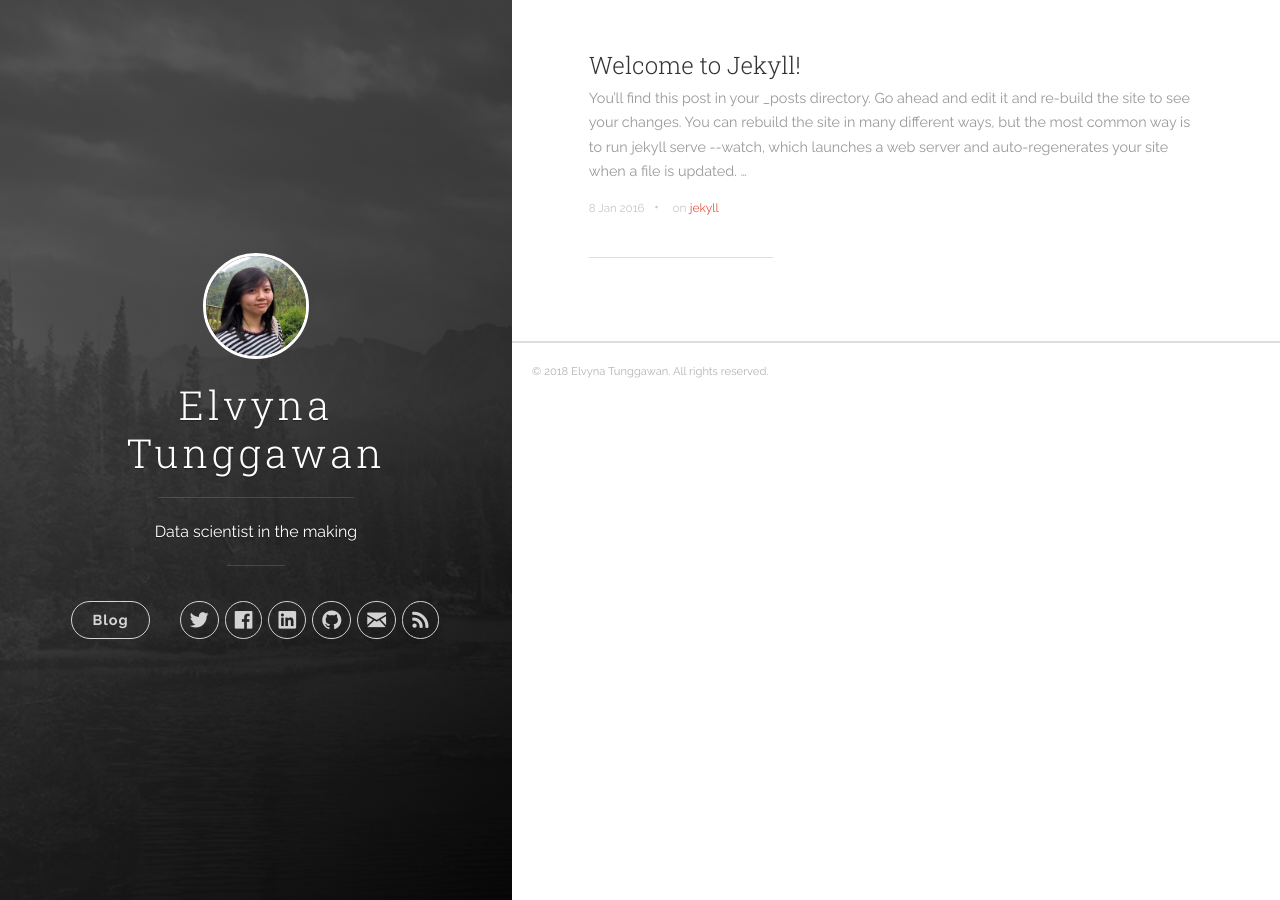
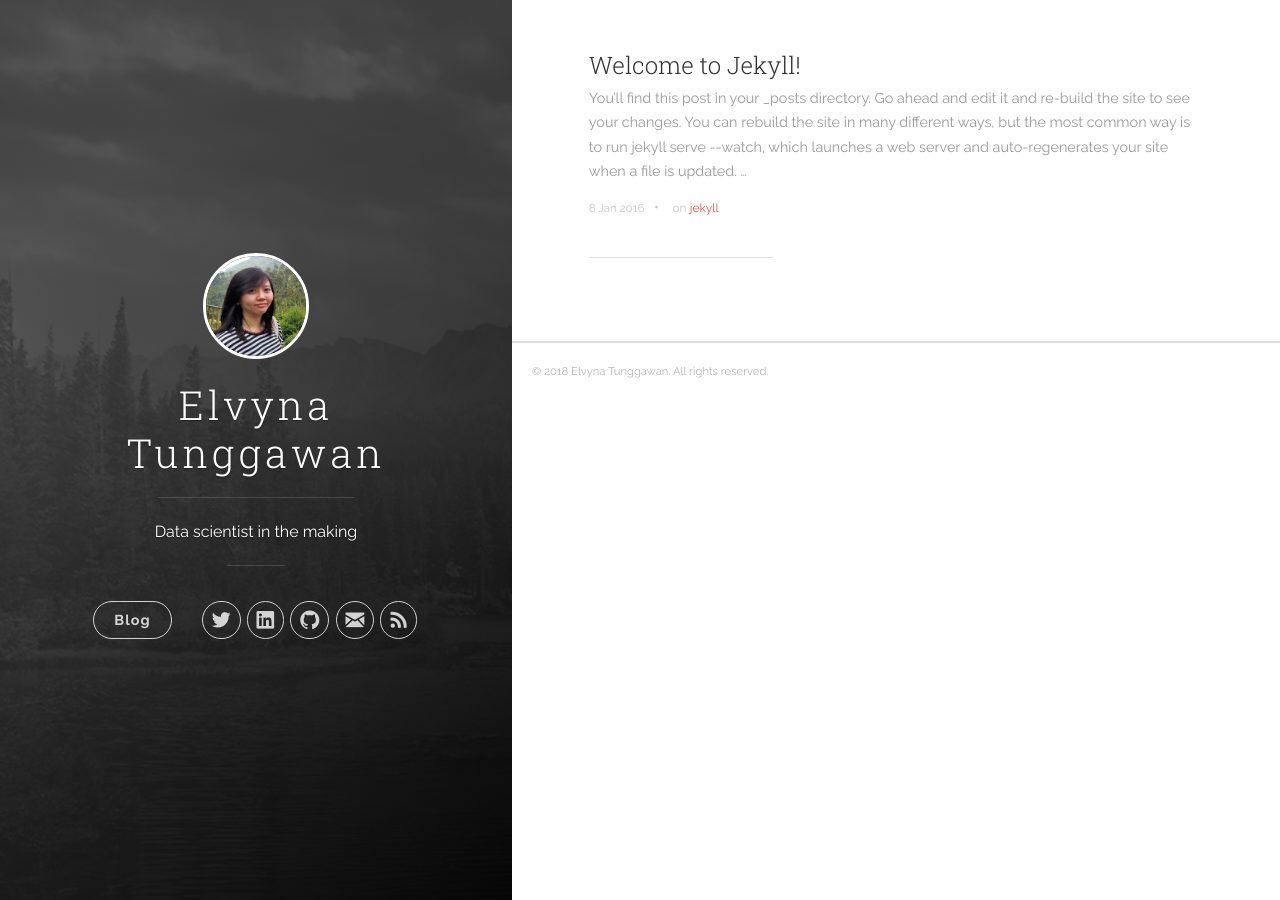
Before and after one commit to elvyna/elvyna.github.io, a Jekyll site: the page built from index.html, in a window 1280 px wide. Built offline with Jekyll 4.4.1, drawn with Linux system fonts in a browser that asks for light colours; the list of posts is cut into pages by our own code.

Commit message:
remove facebook icon

```diff
--- a/_includes/header.html
+++ b/_includes/header.html
@@ -37,15 +37,15 @@
               </li>
             {% endif %}
 
-            {% if site.author.facebook_username %}
+            <!-- {% if site.author.facebook_username %} -->
               <!-- Facebook -->
-              <li class="navigation__item">
+              <!-- <li class="navigation__item">
                 <a href="http://fb.me/{{ site.author.facebook_username }}" title="{{ site.author.facebook_username }} on Facebook" target="_blank">
                   <i class="icon icon-social-facebook"></i>
                   <span class="label">Facebook</span>
                 </a>
-              </li>
-            {% endif %}
+              </li> -->
+            <!-- {% endif %} -->
 
             {% if site.author.linkedin_username %}
               <!-- LinkedIn -->
```
